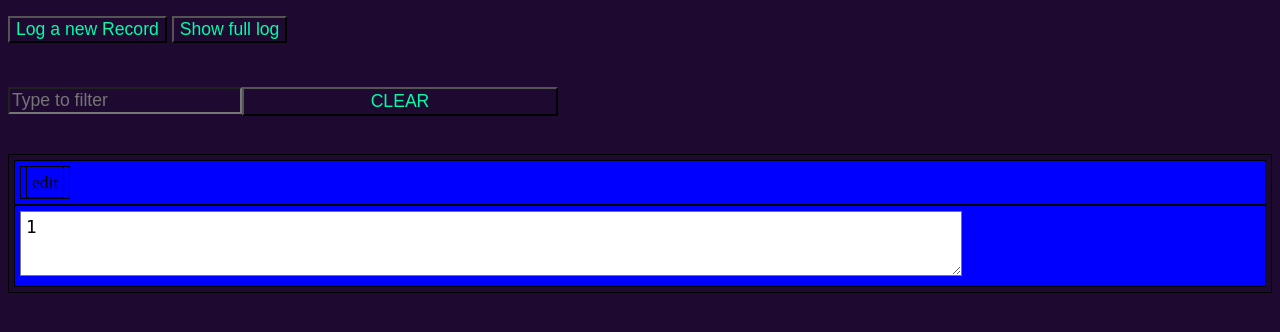
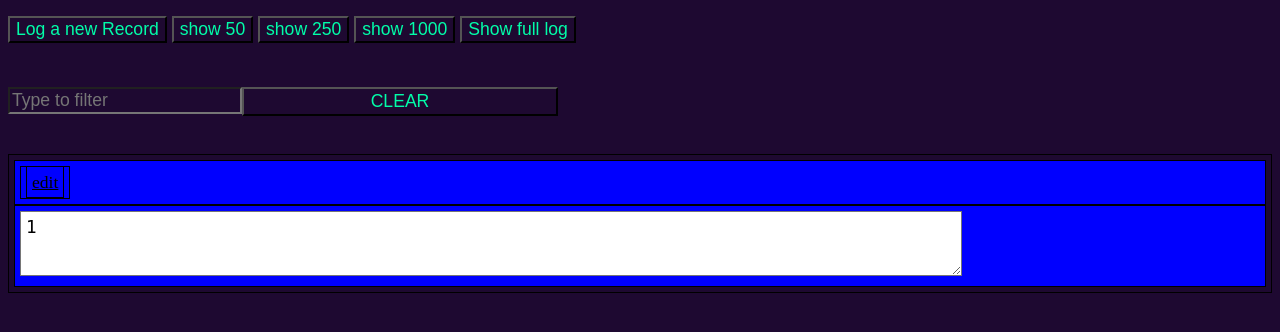
Before and after one commit to rjames711/Life_Scorer, a Flask app: template Life_Scorer/templates/log.html in a window 1280 px wide. Shown: the part 73-405 px from the top of the page. Run offline with Flask 2, Linux system fonts and the light colour scheme; the template is opened without the code that fills it: most values are stand-ins (such as "Sample title", 1, 10 or a date in 2020).

Commit message:
removed console.log and added buttons for 50, 250 and 1000 log entries in show log

```diff
--- a/Life_Scorer/static/show_log.js
+++ b/Life_Scorer/static/show_log.js
@@ -11,7 +11,7 @@ function task_text() {
     for (i = 0; i < tasks.length; i++) {
       var task = tasks[i];
       var taskName = task.id.split('-')[0].toUpperCase()
-      console.log(taskName);
+//      console.log(taskName);
       var hide=true;
       for (var x in filters){
         var filter = filters[x];
--- a/Life_Scorer/templates/log.html
+++ b/Life_Scorer/templates/log.html
@@ -7,6 +7,9 @@
 {% block content %}
 <div>
 <a href="{{ url_for('create_log') }}"><button type="button" >Log a new Record</button></a>
+<a href="{{ url_for('show_log_part',num_logs=50) }}"><button type="button" >show 50</button></a>
+<a href="{{ url_for('show_log_part',num_logs=250) }}"><button type="button" >show 250</button></a>
+<a href="{{ url_for('show_log_part',num_logs=1000) }}"><button type="button" >show 1000</button></a>
 {%if not request.path=="/show_log"%}
 <a href="{{ url_for('show_log') }}"><button type="button" >Show full log</button></a>
 {% endif %}
```
